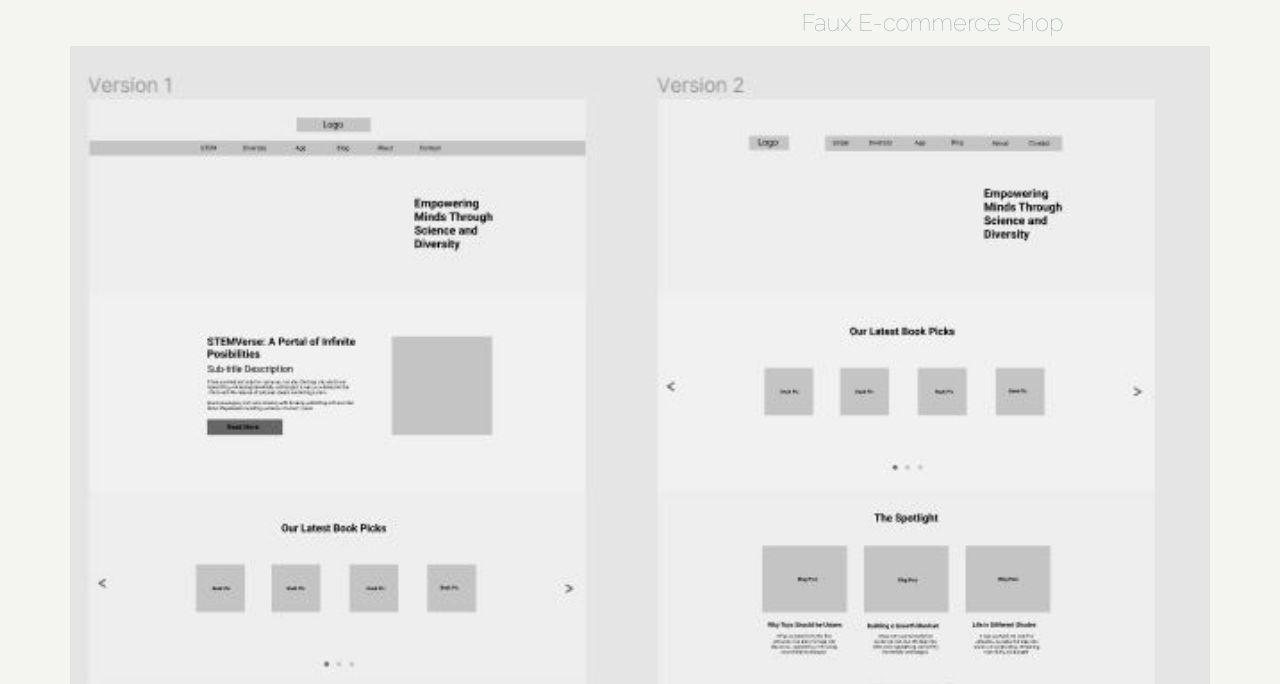
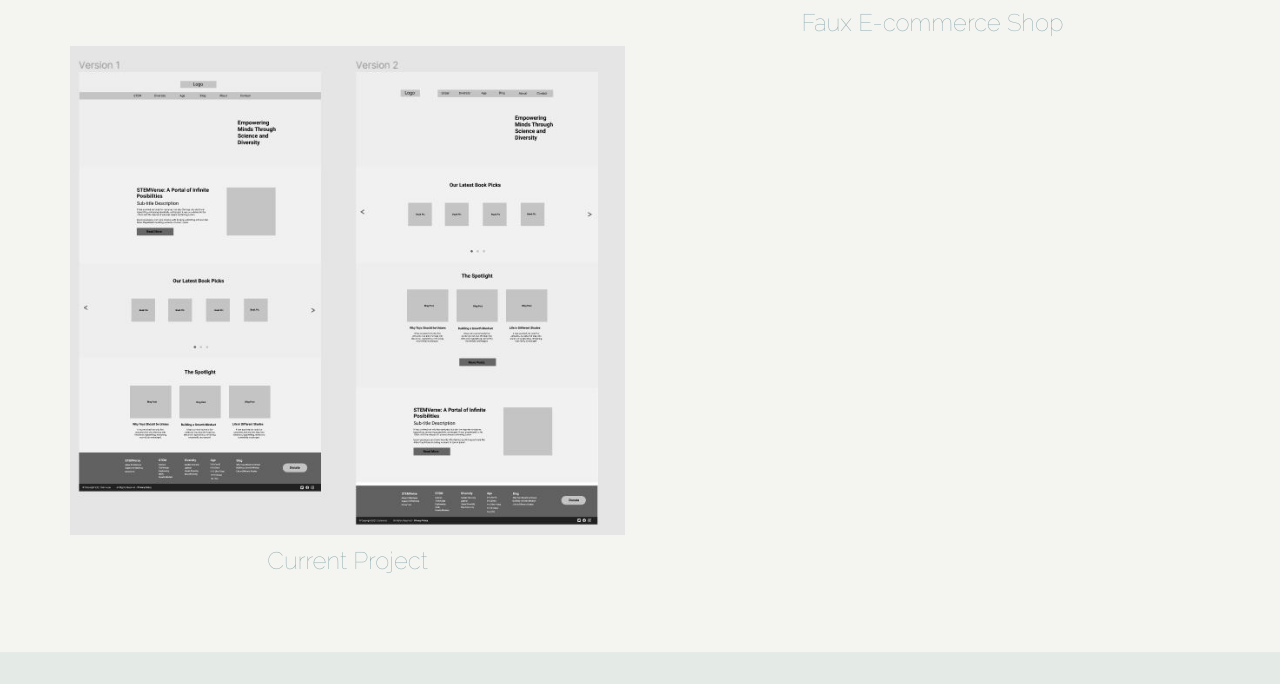
Before and after one commit to givemeflan/llstudio-v2, a plain HTML site: page index.html in a window 1280 px wide. Shown: the part 1755-2439 px from the top of the page. Drawn offline with nearby package versions, Linux system fonts and the light colour scheme; a web font is replaced by a local one.

Commit message:
updating landing page

```diff
--- a/index.html
+++ b/index.html
@@ -148,9 +148,9 @@
                      </div>
                      <h3> Faux E-commerce Shop</h3>
                   </div>
-                  <div class="col-sm-12">
+                  <div class="col-sm-6">
                      <div class="item-pic">
-                        <img  class="image-fade" src="assets/images/wireframe.JPG" width="100%" alt="portfolio project of a mock home interior design website with a beige room that has open doors and gold and black fonts with the text Maison ">
+                        <img  class="image-fade" src="assets/images/wireframe.JPG" width="75%" alt="portfolio project of a mock home interior design website with a beige room that has open doors and gold and black fonts with the text Maison ">
                         <div class="image-overlay" onclick="window.open('wireframe-project.html');">
                            <div class="image-text">Click to View</div>
                         </div>
```
